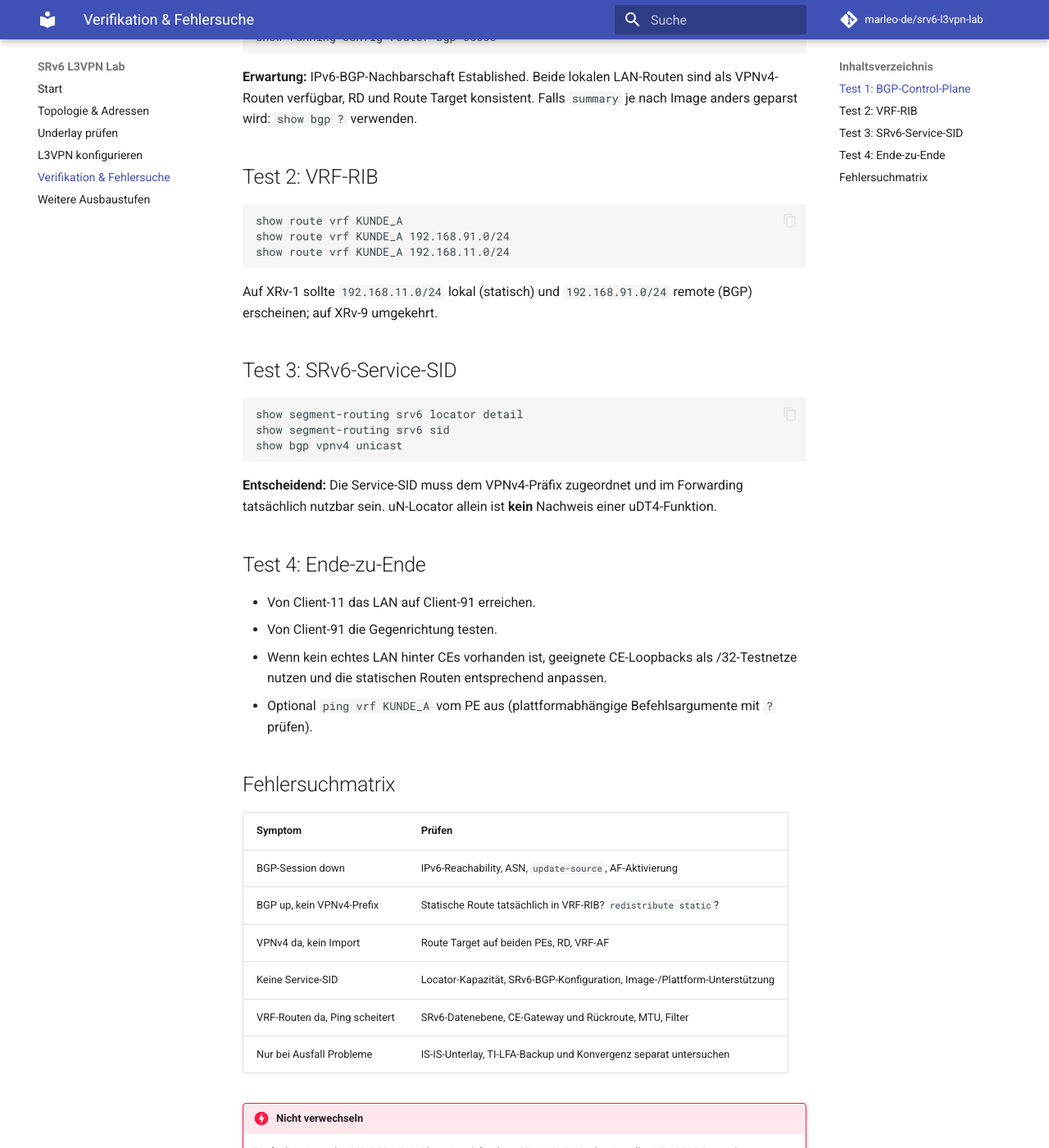
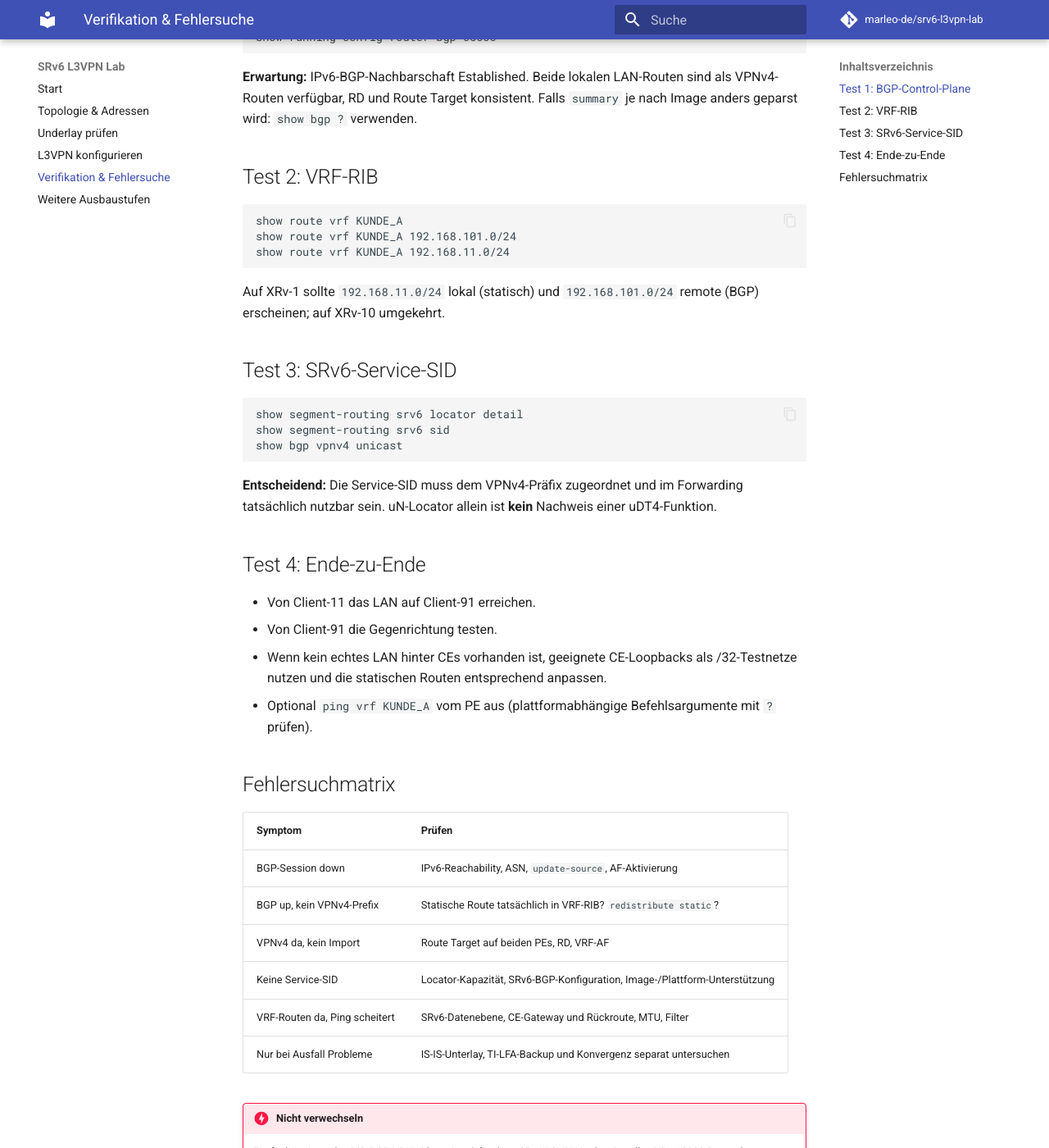
Before and after one commit to marleo-de/srv6-l3vpn-lab, an MkDocs documentation site: the page built from docs/verifikation.md, in a window 1280 px wide and 1400 px high, scrolled down 285 px. Shown: the whole window at 82% size. Built offline with MkDocs 1.6.1 and Material for MkDocs 9.7.7, drawn with Linux system fonts in a browser that asks for light colours; comment, search, counter and statistics services are not loaded; some of the changed text lies outside the part shown.

Commit message:
Correct CE interfaces and select XRv-10 as second PE

````diff
--- a/docs/verifikation.md
+++ b/docs/verifikation.md
@@ -16,11 +16,11 @@ show running-config router bgp 65000
 
 ```cisco
 show route vrf KUNDE_A
-show route vrf KUNDE_A 192.168.91.0/24
+show route vrf KUNDE_A 192.168.101.0/24
 show route vrf KUNDE_A 192.168.11.0/24
 ```
 
-Auf XRv-1 sollte `192.168.11.0/24` lokal (statisch) und `192.168.91.0/24` remote (BGP) erscheinen; auf XRv-9 umgekehrt.
+Auf XRv-1 sollte `192.168.11.0/24` lokal (statisch) und `192.168.101.0/24` remote (BGP) erscheinen; auf XRv-10 umgekehrt.
 
 ## Test 3: SRv6-Service-SID
 
````
Also changed, not shown: other parts of docs/verifikation.md (+1 -1 lines).
